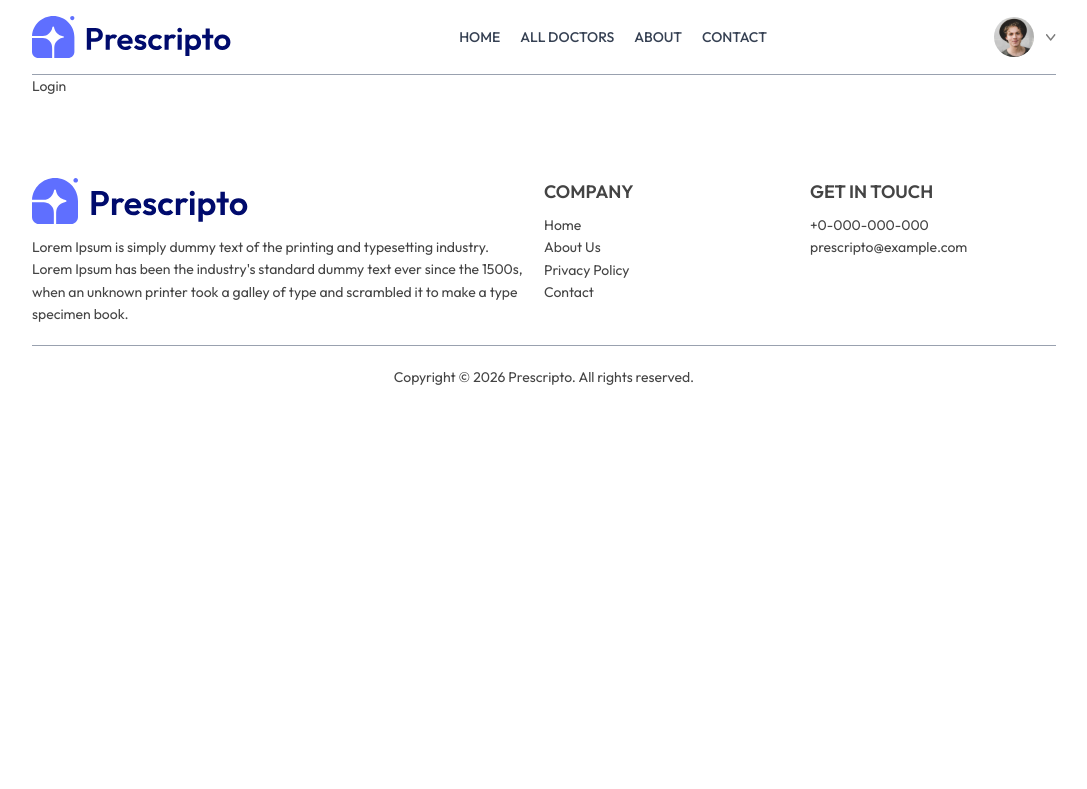
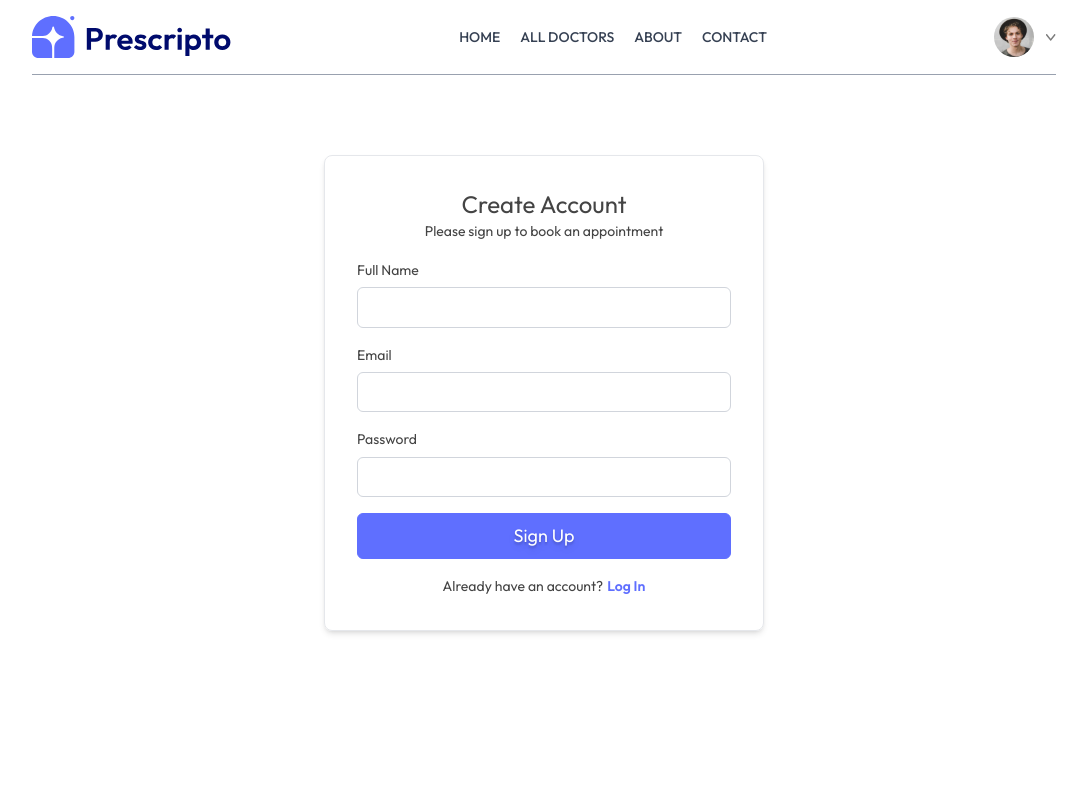
Before and after one commit to adityakumarfullstack/Prescripto, a React (Vite) app in the folder frontend/: page /login in a window 1280 px wide. Shown: the top 789 px of the page, without its empty margins (96-1183 px from the left). Built offline with nearby package versions, Linux system fonts and the light colour scheme.

Commit message:
Add login/signup page

```diff
--- a/frontend/src/pages/Login.jsx
+++ b/frontend/src/pages/Login.jsx
@@ -1,7 +1,62 @@
+import { useState } from "react"
 
 const Login = () => {
+    const [formType, setFormType] = useState("Sign Up");
+    const [email, setEmail] = useState("");
+    const [password, setPassword] = useState("");
+    const [name, setName] = useState("");
+
+    const handleFormSubmit = async (e) => {
+        e.preventDefault();
+    }
+
     return (
-        <div>Login</div>
+        <main className="login-page py-10 md:py-20">
+            <section className="login-section">
+                <div className="container">
+                    <div className="login-form">
+                        <form onSubmit={handleFormSubmit} className="mx-auto max-w-[440px]  flex flex-col gap-4 border border-gray-200 rounded-lg p-6 md:p-8 shadow-md">
+                            <div className="form-header text-center">
+                                <h2 className="title text-2xl">{formType === "Sign Up" ? "Create Account" : "Log In"}</h2>
+                                <p>Please {formType === "Sign Up" ? "sign up" : "log in"} to book an appointment</p>
+                            </div>
+                            {
+                                formType === "Sign Up" &&
+                                <div className="form-group flex flex-col items-start">
+                                    <label htmlFor="name">Full Name</label>
+                                    <input type="text" id="name" value={name} onChange={(e) => setName(e.target.value)} required className="w-full border border-gray-300 p-2 rounded-md mt-1.5 outline-none focus:border-primary transition ease-in-out duration-300" />
+                                </div>
+                            }
+                            <div className="form-group flex flex-col items-start">
+                                <label htmlFor="email">Email</label>
+                                <input type="email" id="email" value={email} onChange={(e) => setEmail(e.target.value)} required className="w-full border border-gray-300 p-2 rounded-md mt-1.5 outline-none focus:border-primary transition ease-in-out duration-300" />
+                            </div>
+                            <div className="form-group flex flex-col items-start">
+                                <label htmlFor="password">Password</label>
+                                <input type="password" id="password" value={password} onChange={(e) => setPassword(e.target.value)} required className="w-full border border-gray-300 p-2 rounded-md mt-1.5 outline-none focus:border-primary transition ease-in-out duration-300" />
+                            </div>
+                            <button type="submit" className="btn-login bg-primary text-white text-lg border border-primary py-2 px-6 rounded-md text-shadow-lg hover:shadow-lg hover:text-shadow-none transition ease-in-out duration-300 cursor-pointer">{formType === "Sign Up" ? "Sign Up" : "Log In"}</button>
+                            <div className="form-footer text-center">
+                                <p>
+                                    {formType === "Sign Up"
+                                        ? "Already have an account?"
+                                        : "Don't have an account?"}
+                                    <button
+                                        type="button"
+                                        onClick={() =>
+                                            setFormType(formType === "Sign Up" ? "Login" : "Sign Up")
+                                        }
+                                        className="form-toggle text-primary ml-1 font-semibold cursor-pointer hover:underline transition ease-in-out duration-300"
+                                    >
+                                        {formType === "Sign Up" ? "Log In" : "Sign Up"}
+                                    </button>
+                                </p>
+                            </div>
+                        </form>
+                    </div>
+                </div>
+            </section>
+        </main>
     )
 }
 
```
